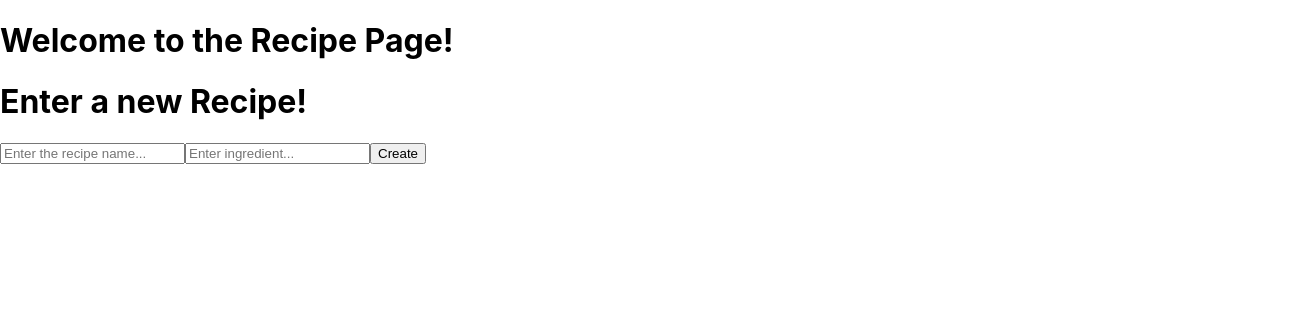
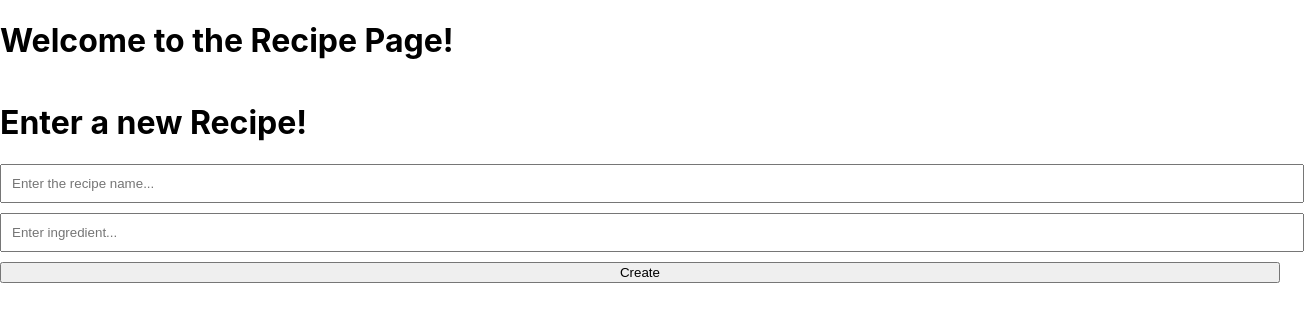
Before and after one commit to atranchida/recipe-book, a React (Create React App) app: page / in a window 1280 px wide. Shown: the top 322 px of the page, 1304 px wide, since content can reach past the window. Built offline with nearby package versions, Linux system fonts and the light colour scheme.

Commit message:
creates css module for styling form

```diff
--- a/src/components/RecipeForm.tsx
+++ b/src/components/RecipeForm.tsx
@@ -1,8 +1,9 @@
 import React, { HTMLProps, ChangeEvent } from "react";
+import styles from '../css/RecipeForm.module.css'
 
 const RecipeForm = () => {
     return (
-        <form>
+        <form className={styles.RecipeForm}>
             <h1>Enter a new Recipe!</h1>
             <input placeholder="Enter the recipe name..."/>
             <input placeholder="Enter ingredient..." />
--- /dev/null
+++ b/src/css/RecipeForm.module.css
@@ -0,0 +1,11 @@
+.RecipeForm {
+    display: flex;
+    flex-direction: column;
+    margin: 10px auto;
+}
+
+.RecipeForm input {
+	padding: 10px;
+	width: 100%;
+	margin-bottom: 10px;
+}
```
